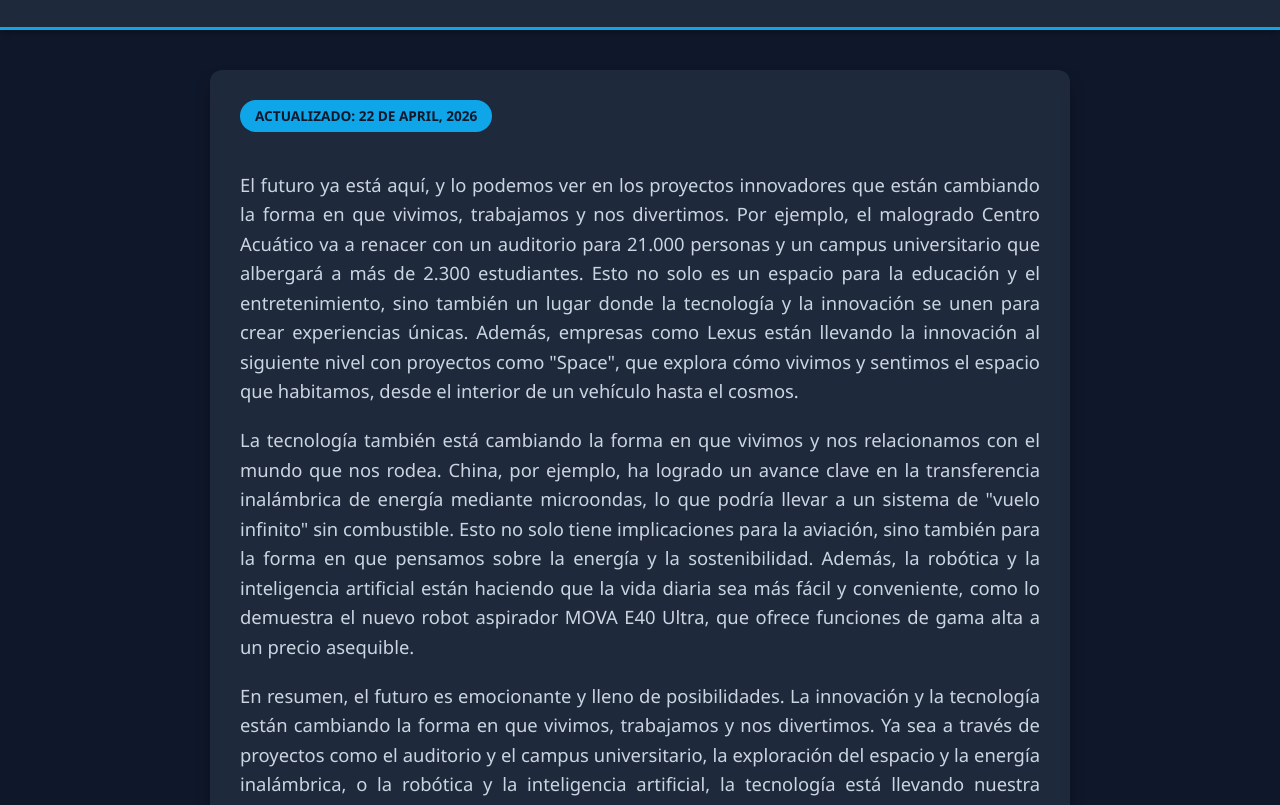
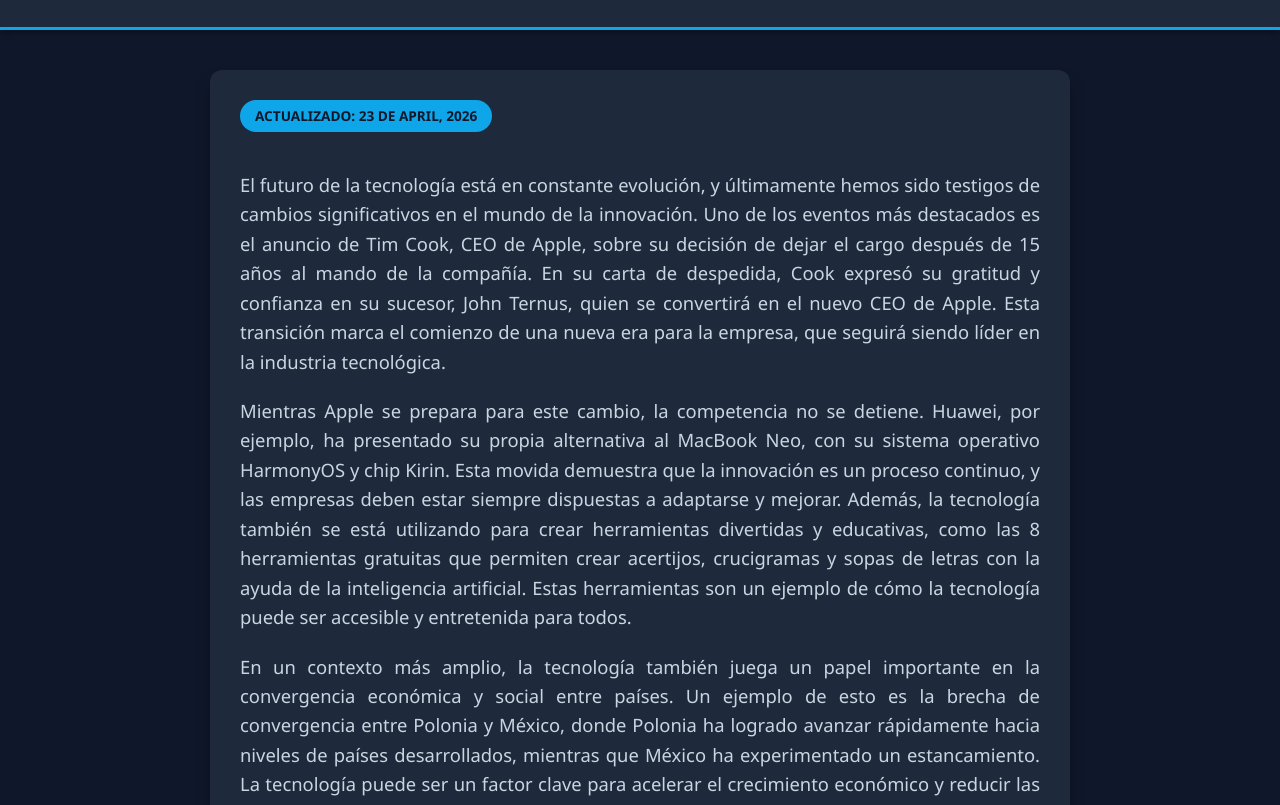
Before and after one commit to Jesus-Adrian-Yanez-Benavides/nexus-8-news, a plain HTML site: page index.html in a window 1280 px wide. Shown: the part 138-943 px from the top of the page. Drawn offline with Linux system fonts and the light colour scheme.

Commit message:
Actualización diaria de noticias

```diff
--- a/index.html
+++ b/index.html
@@ -73,13 +73,13 @@
     </header>
 
     <div class="container">
-        <div class="date">Actualizado: 22 de April, 2026</div>
+        <div class="date">Actualizado: 23 de April, 2026</div>
         <div class="content">
-            <p>El futuro ya está aquí, y lo podemos ver en los proyectos innovadores que están cambiando la forma en que vivimos, trabajamos y nos divertimos. Por ejemplo, el malogrado Centro Acuático va a renacer con un auditorio para 21.000 personas y un campus universitario que albergará a más de 2.300 estudiantes. Esto no solo es un espacio para la educación y el entretenimiento, sino también un lugar donde la tecnología y la innovación se unen para crear experiencias únicas. Además, empresas como Lexus están llevando la innovación al siguiente nivel con proyectos como "Space", que explora cómo vivimos y sentimos el espacio que habitamos, desde el interior de un vehículo hasta el cosmos.</p>
+            <p>El futuro de la tecnología está en constante evolución, y últimamente hemos sido testigos de cambios significativos en el mundo de la innovación. Uno de los eventos más destacados es el anuncio de Tim Cook, CEO de Apple, sobre su decisión de dejar el cargo después de 15 años al mando de la compañía. En su carta de despedida, Cook expresó su gratitud y confianza en su sucesor, John Ternus, quien se convertirá en el nuevo CEO de Apple. Esta transición marca el comienzo de una nueva era para la empresa, que seguirá siendo líder en la industria tecnológica.</p>
 
-<p>La tecnología también está cambiando la forma en que vivimos y nos relacionamos con el mundo que nos rodea. China, por ejemplo, ha logrado un avance clave en la transferencia inalámbrica de energía mediante microondas, lo que podría llevar a un sistema de "vuelo infinito" sin combustible. Esto no solo tiene implicaciones para la aviación, sino también para la forma en que pensamos sobre la energía y la sostenibilidad. Además, la robótica y la inteligencia artificial están haciendo que la vida diaria sea más fácil y conveniente, como lo demuestra el nuevo robot aspirador MOVA E40 Ultra, que ofrece funciones de gama alta a un precio asequible.</p>
+<p>Mientras Apple se prepara para este cambio, la competencia no se detiene. Huawei, por ejemplo, ha presentado su propia alternativa al MacBook Neo, con su sistema operativo HarmonyOS y chip Kirin. Esta movida demuestra que la innovación es un proceso continuo, y las empresas deben estar siempre dispuestas a adaptarse y mejorar. Además, la tecnología también se está utilizando para crear herramientas divertidas y educativas, como las 8 herramientas gratuitas que permiten crear acertijos, crucigramas y sopas de letras con la ayuda de la inteligencia artificial. Estas herramientas son un ejemplo de cómo la tecnología puede ser accesible y entretenida para todos.</p>
 
-<p>En resumen, el futuro es emocionante y lleno de posibilidades. La innovación y la tecnología están cambiando la forma en que vivimos, trabajamos y nos divertimos. Ya sea a través de proyectos como el auditorio y el campus universitario, la exploración del espacio y la energía inalámbrica, o la robótica y la inteligencia artificial, la tecnología está llevando nuestra sociedad hacia un futuro más sostenible, conveniente y emocionante. Así que, ¿qué nos depara el futuro? Solo el tiempo lo dirá, pero una cosa es segura: será emocionante. ¡Únete a nosotros en este viaje hacia el futuro y descubre las últimas innovaciones y tendencias que están cambiando el mundo!
+<p>En un contexto más amplio, la tecnología también juega un papel importante en la convergencia económica y social entre países. Un ejemplo de esto es la brecha de convergencia entre Polonia y México, donde Polonia ha logrado avanzar rápidamente hacia niveles de países desarrollados, mientras que México ha experimentado un estancamiento. La tecnología puede ser un factor clave para acelerar el crecimiento económico y reducir las brechas de desarrollo. En resumen, el futuro de la tecnología es emocionante y lleno de posibilidades, y es importante estar atentos a los cambios y tendencias que están dando forma al mundo de la innovación.</p>
         </div>
     </div>
 
```
